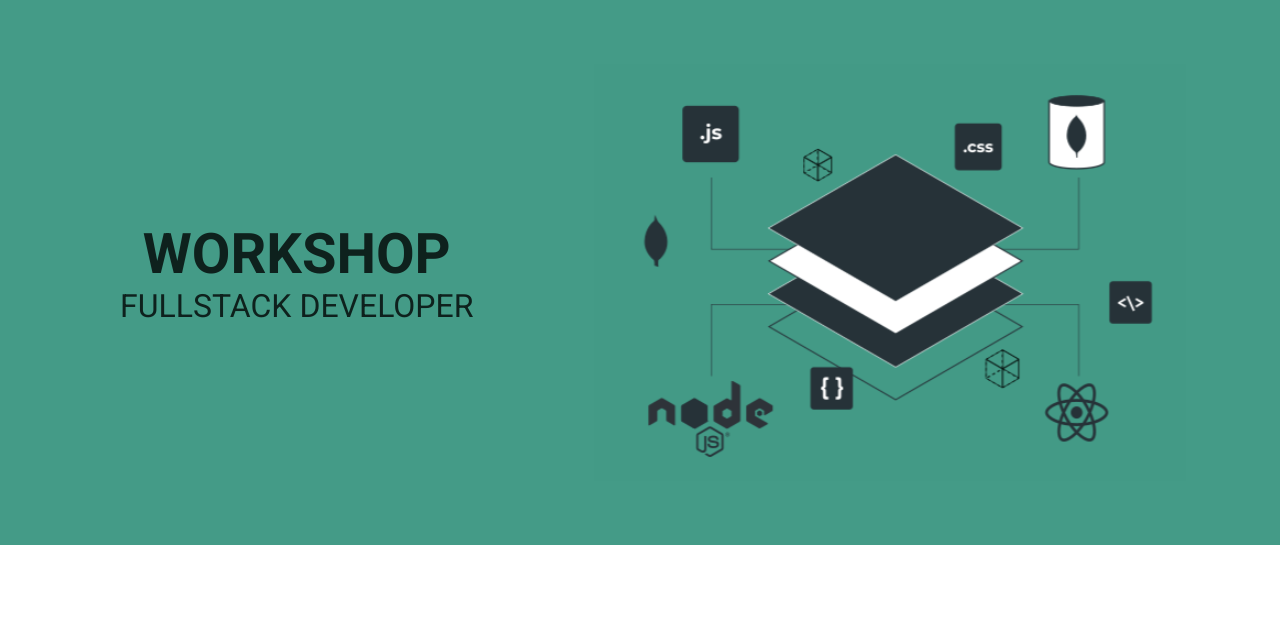
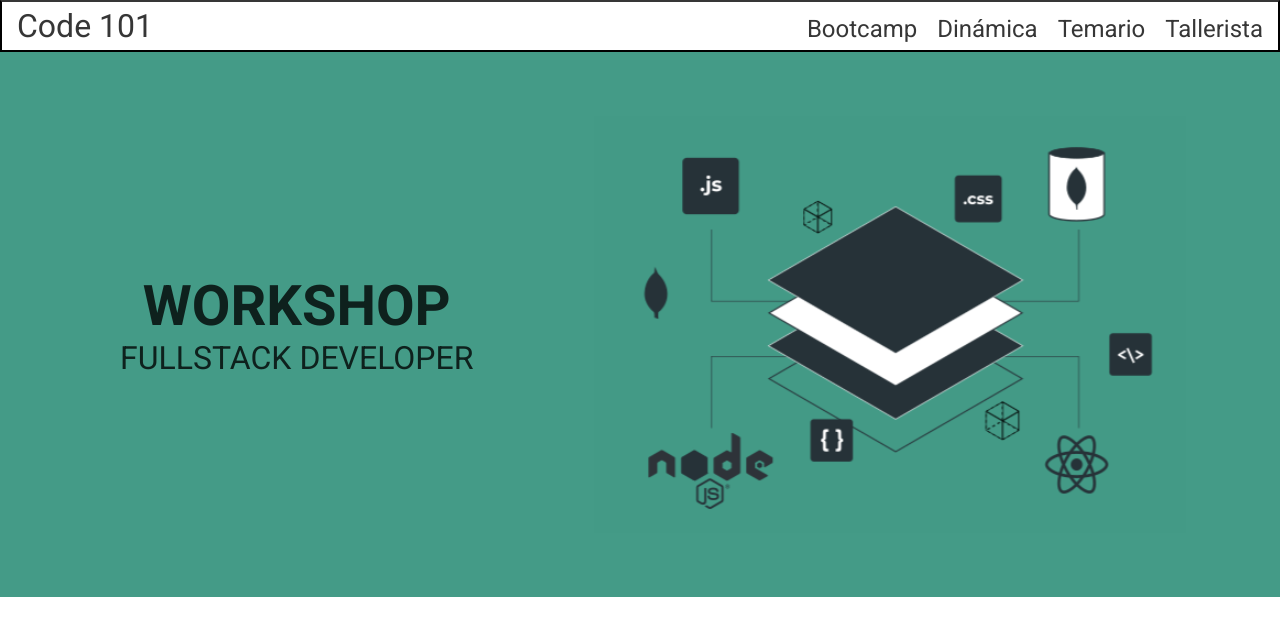
Before and after one commit to programar101/code101lp, a React (Create React App) app: page / in a window 1280 px wide. Shown: the top 636 px of the page. Built offline with nearby package versions, Linux system fonts and the light colour scheme.

Commit message:
close #2

```diff
--- a/src/App.js
+++ b/src/App.js
@@ -1,10 +1,12 @@
 import * as React from 'react';
 import Hero from './sections/Hero/Hero';
+import NavBar from './sections/NavBar/NavBar';
 
 
 export default function App() {
     return (
-        <div>
+        <div >
+            <NavBar/>
             <Hero/>
         </div>
     );
--- a/src/base.css
+++ b/src/base.css
@@ -29,6 +29,14 @@ h2 {
     color: var(--black);
 }
 
+a {
+    font-weight: normal;
+    margin: 0;
+    font-family: Roboto, serif;
+    color: var(--black);
+    text-decoration: none;
+}
+
 p {
     margin: 0;
     font-family: Roboto, serif;
--- /dev/null
+++ b/src/sections/NavBar/NavBar.jsx
@@ -0,0 +1,19 @@
+import * as React from 'react';
+// eslint-disable-next-line
+import base from './../../base.css';
+// eslint-disable-next-line
+import theme from './navBar.css';
+
+export default function NavBar(props) {
+    return (
+        <div className="navBar">
+            <h2>Code 101</h2>
+            <div className="navBarItems">
+                <a href='#'>Bootcamp</a>
+                <a href='#'>Din&aacute;mica</a>
+                <a href='#'>Temario</a>
+                <a href='#'>Tallerista</a>
+            </div>
+        </div>
+    );
+}
--- /dev/null
+++ b/src/sections/NavBar/navBar.css
@@ -0,0 +1,30 @@
+.navBar {
+    display: flex;
+    justify-content: space-between;
+    padding: 5px 15px;
+    border-bottom: black;
+    border-top: var(--black);
+    border-style: solid;
+    border-width: 2px;
+    flex-wrap: wrap;
+    align-items: baseline;
+}
+
+.navBarItems {
+    display: flex;
+    flex-direction: row;
+    gap: 20px;
+    flex-wrap: wrap;
+}
+
+a {
+    font-size: 3vh;
+}
+
+@media only screen and (max-width: 470px) {
+  /* For mobile phones: */
+  .navBarItems {
+       flex-direction: column;
+      -ms-flex-align: end;
+  }
+}
```
